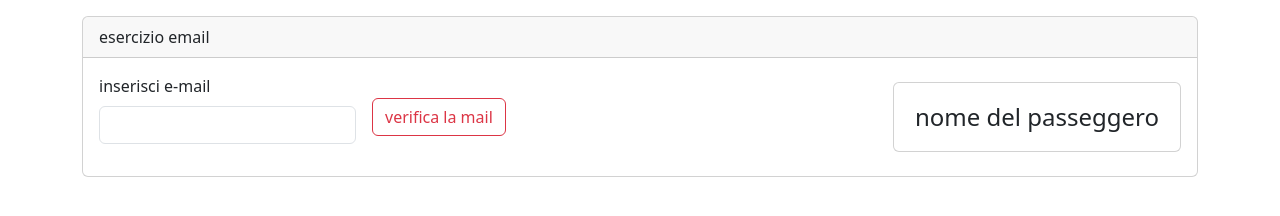
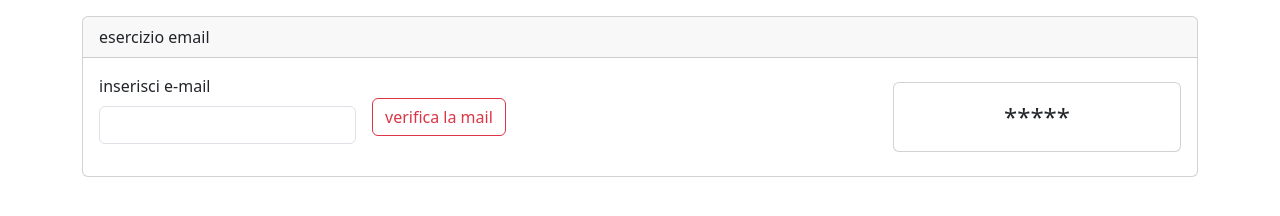
Before and after one commit to CarloCassini/js-mail-dadi, a plain HTML site: page index.html in a window 1280 px wide. Drawn offline with nearby package versions, Linux system fonts and the light colour scheme.

Commit message:
fine esercizio mail

```diff
--- a/index.html
+++ b/index.html
@@ -53,7 +53,7 @@
                   id="output-email"
                 ></div>
                 <p class="card-text text-center fs-4" id="email-output">
-                  nome del passeggero
+                  *****
                 </p>
               </div>
             </div>
```
Also changed, not shown: 1 other file.
